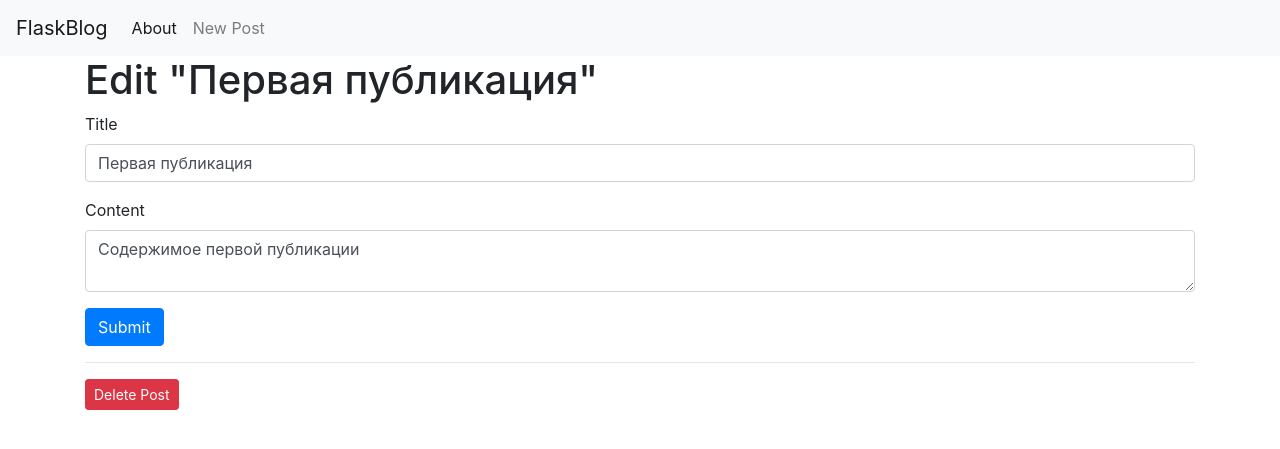
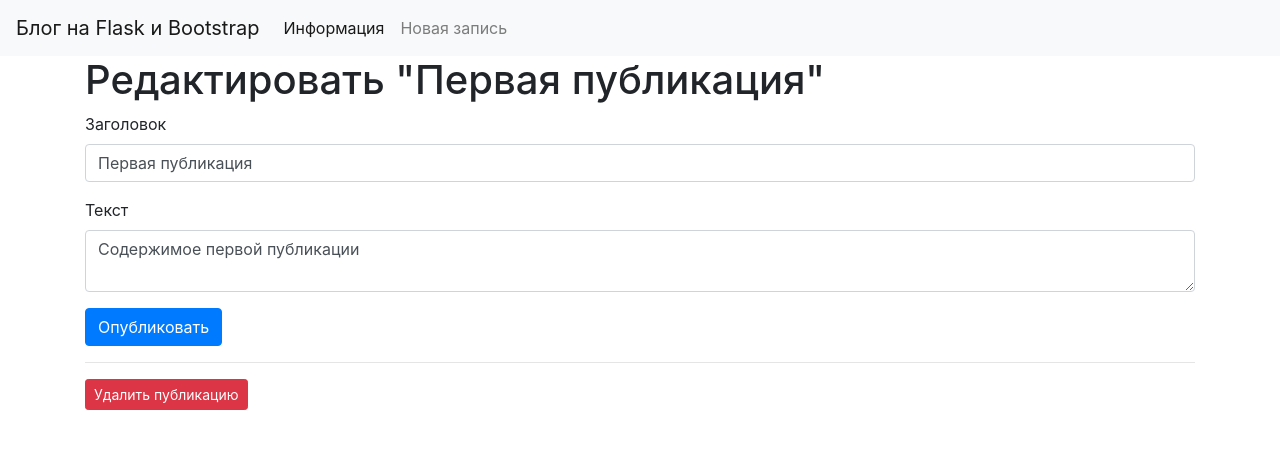
Before and after one commit to rssmgn/flask_blog, a Flask app: page /1/edit in a window 1280 px wide. Shown: the top 449 px of the page. Run offline with Flask 2, Linux system fonts and the light colour scheme; data comes from the database, SQL or seed files in the repository; both versions use the stored data as it was after the commit; some libraries are stand-ins or nearby versions.

Commit message:
Second commit

```diff
--- a/templates/base.html
+++ b/templates/base.html
@@ -12,17 +12,17 @@
   </head>
   <body>
     <nav class="navbar navbar-expand-md navbar-light bg-light">
-        <a class="navbar-brand" href="{{ url_for('index')}}">FlaskBlog</a>
+        <a class="navbar-brand" href="{{ url_for('index')}}">Блог на Flask и Bootstrap</a>
         <button class="navbar-toggler" type="button" data-toggle="collapse" data-target="#navbarNav" aria-controls="navbarNav" aria-expanded="false" aria-label="Toggle navigation">
             <span class="navbar-toggler-icon"></span>
         </button>
         <div class="collapse navbar-collapse" id="navbarNav">
             <ul class="navbar-nav">
             <li class="nav-item active">
-                <a class="nav-link" href="#">About</a>
+                <a class="nav-link" href="#">Информация</a>
             </li>
             <li class="nav-item">
-                <a class="nav-link" href="{{url_for('create')}}">New Post</a>
+                <a class="nav-link" href="{{url_for('create')}}">Новая запись</a>
             </li>
             </ul>
         </div>
--- a/templates/create.html
+++ b/templates/create.html
@@ -1,7 +1,7 @@
 {% extends 'base.html' %}
 
 {% block content %}
-<h1>{% block title %} Create a New Post {% endblock %}</h1>
+<h1>{% block title %} Создать новую публикацию {% endblock %}</h1>
 
 <form method="post">
     <div class="form-group">
@@ -12,12 +12,12 @@
     </div>
 
     <div class="form-group">
-        <label for="content">Content</label>
+        <label for="content">Содержимое</label>
         <textarea name="content" placeholder="Post content"
                   class="form-control">{{ request.form['content'] }}</textarea>
     </div>
     <div class="form-group">
-        <button type="submit" class="btn btn-primary">Submit</button>
+        <button type="submit" class="btn btn-primary">Опубликовать</button>
     </div>
 </form>
 {% endblock %}
--- a/templates/edit.html
+++ b/templates/edit.html
@@ -1,11 +1,11 @@
 {% extends 'base.html' %}
 
 {% block content %}
-<h1>{% block title %} Edit "{{ post['title'] }}" {% endblock %}</h1>
+<h1>{% block title %} Редактировать "{{ post['title'] }}" {% endblock %}</h1>
 
 <form method="post">
     <div class="form-group">
-        <label for="title">Title</label>
+        <label for="title">Заголовок</label>
         <input type="text" name="title" placeholder="Post title"
                class="form-control"
                value="{{ request.form['title'] or post['title'] }}">
@@ -13,20 +13,20 @@
     </div>
 
     <div class="form-group">
-        <label for="content">Content</label>
+        <label for="content">Текст</label>
         <textarea name="content" placeholder="Post content"
                   class="form-control">{{ request.form['content'] or post['content'] }}</textarea>
     </div>
     <div class="form-group">
-        <button type="submit" class="btn btn-primary">Submit</button>
+        <button type="submit" class="btn btn-primary">Опубликовать</button>
     </div>
 </form>
 <hr>
 
 <form action="{{ url_for('delete', id=post['id']) }}" method="POST">
-    <input type="submit" value="Delete Post"
+    <input type="submit" value="Удалить публикацию"
             class="btn btn-danger btn-sm"
-            onclick="return confirm('Are you sure you want to delete this post?')">
+            onclick="return confirm('Вы уверены что хотите удалить эту публикацию?')">
 </form>
 
 {% endblock %}
--- a/templates/index.html
+++ b/templates/index.html
@@ -1,14 +1,14 @@
 {% extends 'base.html' %}
 
 {% block content %}
-    <h1>{% block title %} Welcome to FlaskBlog {% endblock %}</h1>
+    <h1>{% block title %} Добро пожаловать в блог на Flask и Bootstrap {% endblock %}</h1>
     {% for post in posts %}
         <a href="{{ url_for('post', post_id=post['id']) }}">
             <h2>{{ post['title'] }}</h2>
         </a>
         <span class="badge badge-primary">{{ post['created'] }}</span>
         <a href="{{ url_for('edit', id=post['id']) }}">
-            <span class="badge badge-warning">Edit</span>
+            <span class="badge badge-warning">Редактировать</span>
         </a>
         <hr>
     {% endfor %}
```
Also changed, not shown: database.db.
